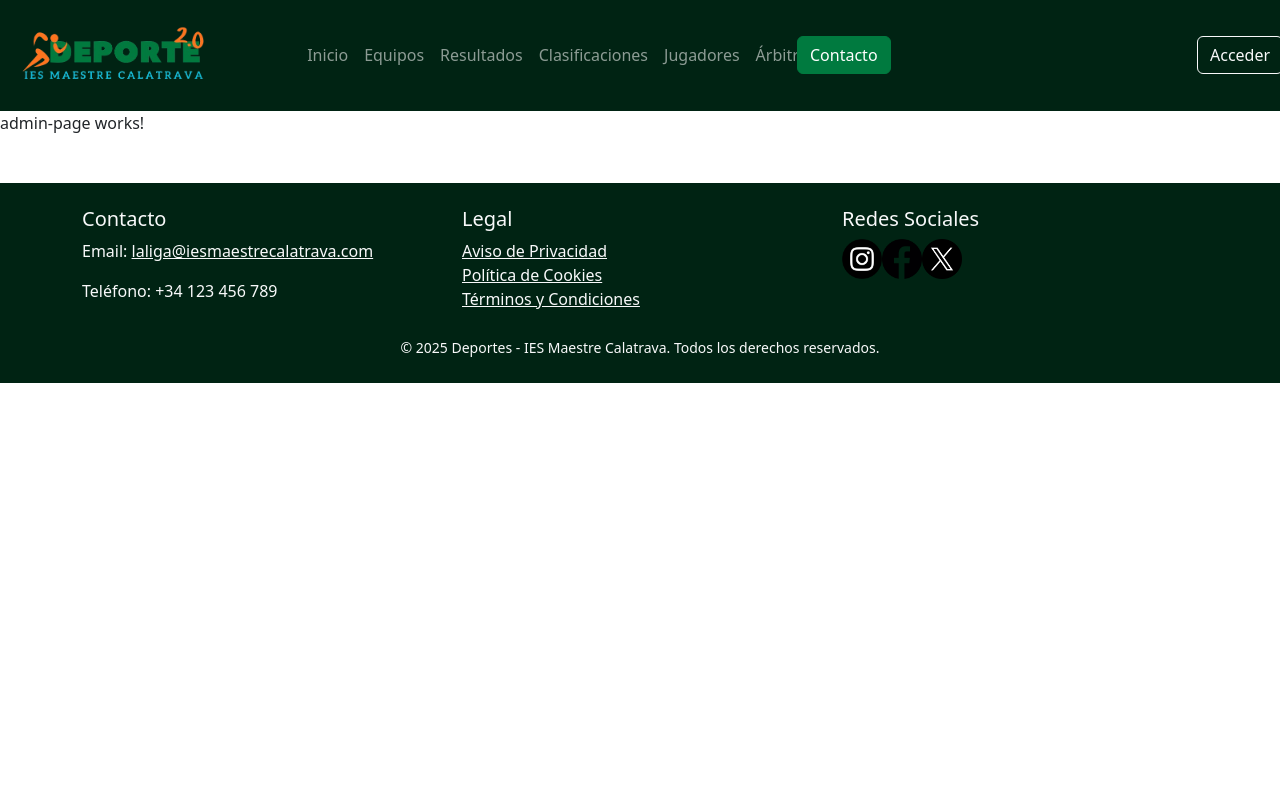
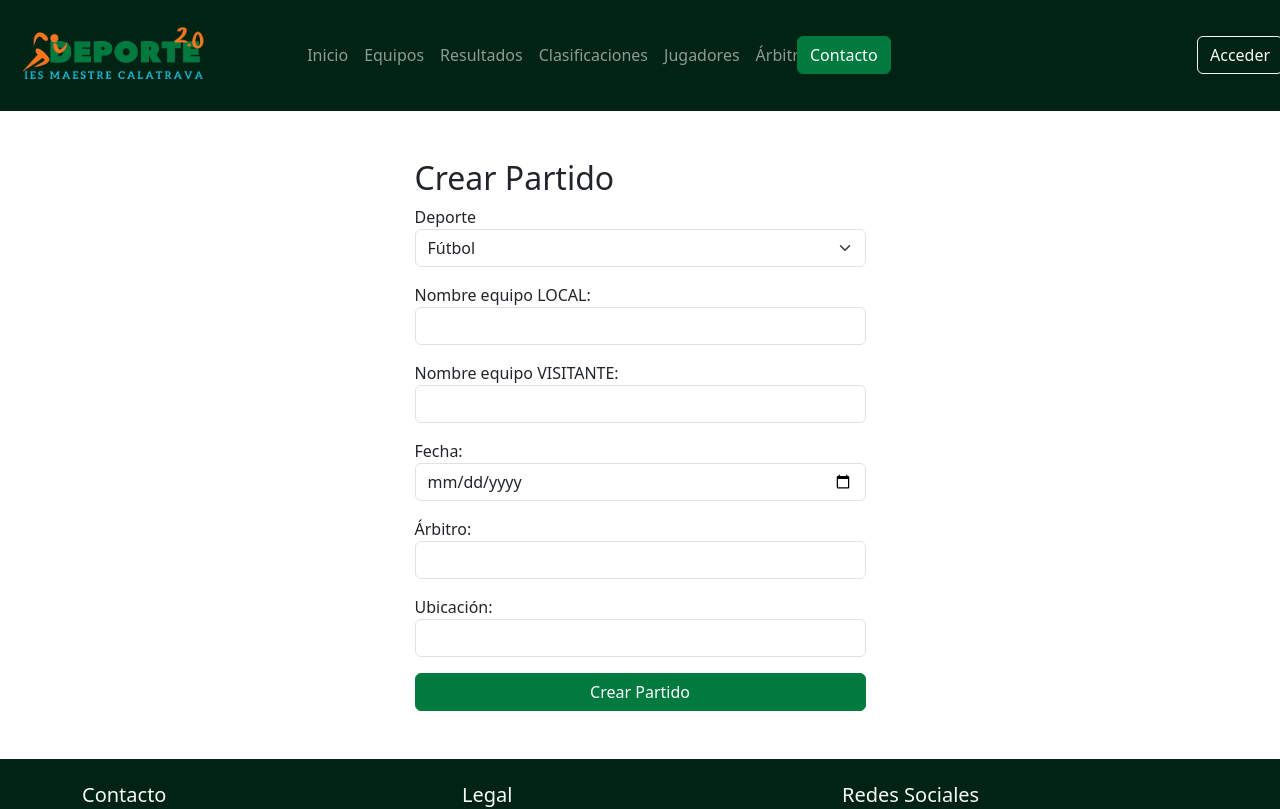
Before and after one commit to EstrHuP/PAUF02-La-Liga-2.0, an Angular app: page /index_admin in a window 1280 px wide. Shown: the top 809 px of the page. Built offline with nearby package versions, Linux system fonts and the light colour scheme.

Commit message:
feat(core): Implement admin logic - create 'partidos'

```diff
--- a/src/app/app.routes.ts
+++ b/src/app/app.routes.ts
@@ -8,10 +8,10 @@ import { RefereesPage } from './features/referees/pages/referees-page/referees-p
 import { ContactPage } from './features/contact/pages/contact-page/contact-page';
 import { Login } from './shared/components/login/login';
 import { Register } from './shared/components/register/register';
-import { AdminPage } from './features/dashboard/pages/admin-page/admin-page';
 import { ArbitroPage } from './features/dashboard/pages/arbitro-page/arbitro-page';
 import { CapitanPage } from './features/dashboard/pages/capitan-page/capitan-page';
 import { UsuarioPage } from './features/dashboard/pages/usuario-page/usuario-page';
+import { AdminPage } from './features/dashboard/pages/admin-page/admin-page';
 
 export const routes: Routes = [
     { path: '', redirectTo: 'home', pathMatch: 'full' },
--- /dev/null
+++ b/src/app/core/services/partidos/partidos.service.ts
@@ -0,0 +1,14 @@
+import { HttpClient } from '@angular/common/http';
+import { Injectable } from '@angular/core';
+import { Observable } from 'rxjs';
+
+@Injectable({ providedIn: 'root' })
+export class PartidoService {
+  private apiURL = 'http://localhost:3000/api';
+
+  constructor(private http: HttpClient) {}
+
+  createPartido(partido: any): Observable<any> {
+    return this.http.post(`${this.apiURL}/partidos`, partido);
+  }
+}
--- a/src/app/features/dashboard/pages/admin-page/admin-page.html
+++ b/src/app/features/dashboard/pages/admin-page/admin-page.html
@@ -1 +1,69 @@
-<p>admin-page works!</p>
+<div class="container mt-5">
+  <div class="row justify-content-center">
+    <div class="col-md-5">
+      <h2>Crear Partido</h2>
+      <form (ngSubmit)="crearPartido()">
+        <div class="mb-3">
+          <label for="deporte">Deporte</label>
+          <select class="form-select" [(ngModel)]="newPartido.deporte" name="deporte">
+            <option *ngFor="let deporte of deportes" [value]="deporte.value">
+              {{ deporte.label }}
+            </option>
+          </select>
+        </div>
+        <div class="mb-3">
+          <label for="equipo1">Nombre equipo LOCAL:</label>
+          <input
+            [(ngModel)]="newPartido.equipo1"
+            name="equipo1"
+            class="form-control"
+            id="equipo1"
+            required
+          />
+        </div>
+        <div class="mb-3">
+          <label for="equipo2">Nombre equipo VISITANTE:</label>
+          <input
+            [(ngModel)]="newPartido.equipo2"
+            name="equipo2"
+            class="form-control"
+            id="equipo2"
+            required
+          />
+        </div>
+        <div class="mb-3">
+          <label for="fecha">Fecha:</label>
+          <input
+            [(ngModel)]="newPartido.fecha"
+            name="fecha"
+            class="form-control"
+            id="fecha"
+            type="date"
+            required
+          />
+        </div>
+        <div class="mb-3">
+          <label for="arbitro">Árbitro:</label>
+          <input
+            [(ngModel)]="newPartido.arbitro"
+            name="arbitro"
+            class="form-control"
+            id="arbitro"
+            required
+          />
+        </div>
+        <div class="mb-3">
+          <label for="ubicacion">Ubicación:</label>
+          <input
+            [(ngModel)]="newPartido.ubicacion"
+            name="ubicacion"
+            class="form-control"
+            id="ubicacion"
+            required
+          />
+        </div>
+        <button type="submit" class="btn btn-primary w-100">Crear Partido</button>
+      </form>
+    </div>
+  </div>
+</div>
--- a/src/app/features/dashboard/pages/admin-page/admin-page.ts
+++ b/src/app/features/dashboard/pages/admin-page/admin-page.ts
@@ -1,11 +1,40 @@
 import { Component } from '@angular/core';
+import { PartidoService } from '../../../../core/services/partidos/partidos.service';
+import { FormsModule } from '@angular/forms';
+import { CommonModule } from '@angular/common';
 
 @Component({
   selector: 'app-admin-page',
-  imports: [],
+  imports: [
+    FormsModule,
+    CommonModule
+  ],
   templateUrl: './admin-page.html',
   styleUrl: './admin-page.scss',
 })
 export class AdminPage {
 
+  newPartido = {
+    deporte: 'futbol',
+    equipo1:'',
+    equipo2: '',
+    fecha: '',
+    arbitro: '',
+    ubicacion: '',
+  };
+
+  deportes = [
+    { value: 'futbol', label: 'Fútbol'},
+    { value: 'baloncesto', label: 'Baloncesto'},
+    { value: 'volley', label: 'Voleibol'}
+  ]
+
+  constructor(private partidoService: PartidoService) {}
+
+  crearPartido() {
+    this.partidoService.createPartido(this.newPartido).subscribe((partido) => {
+      alert("Partido creado correctamente");
+      console.log('Partido creado:', partido);
+    });
+  }
 }
```
Also changed, not shown: server.js (+11 -0 lines), src/app/core/models/Partidos.js (added, +12 -0 lines), 1 other file (tests, documents, lock files or other folders).
